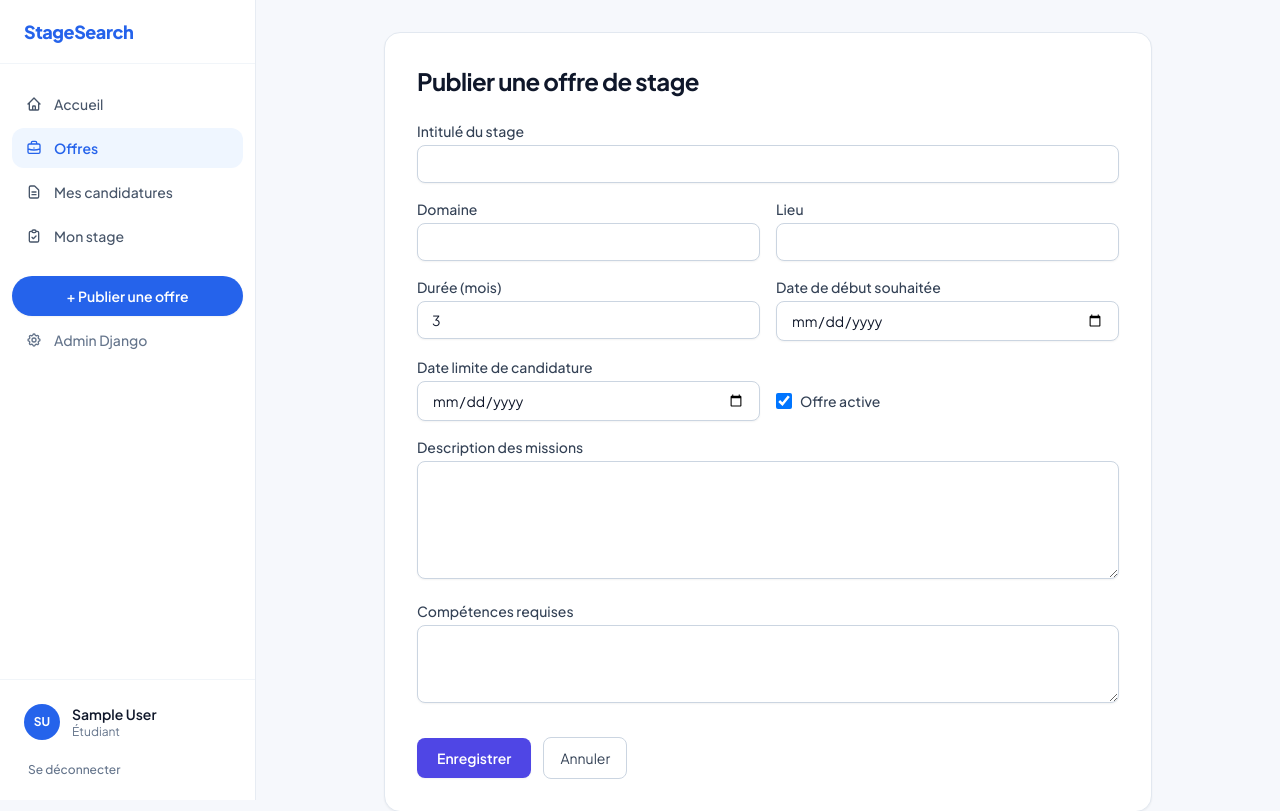
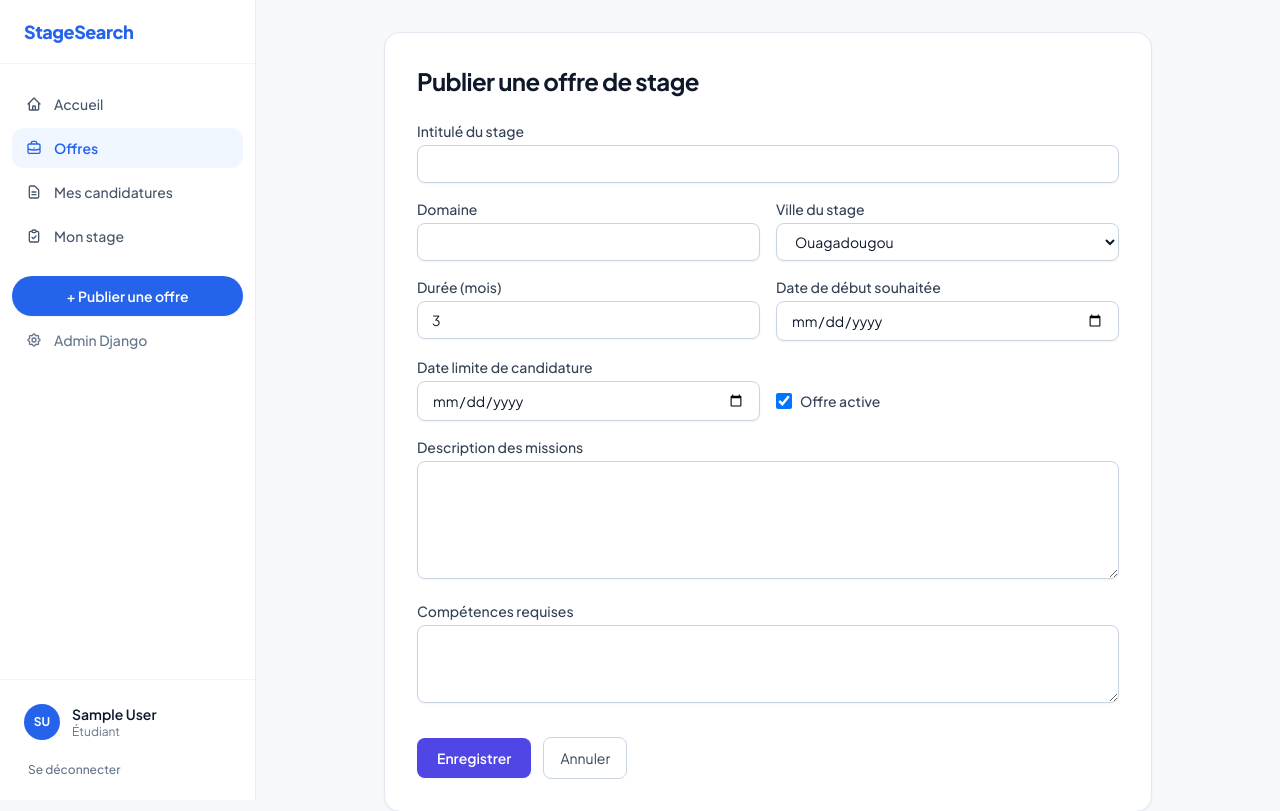
Before and after one commit to fahdionsanon-pixel/StageAcad, a Django app: page /offres/nouvelle/ in a window 1280 px wide. Shown: the top 811 px of the page. Run offline with Django 5.2, Linux system fonts and the light colour scheme; the visitor is signed in with stand-in values (Sample User, id 1); some libraries are stand-ins or nearby versions.

Commit message:
Ajouter le choix obligatoire de ville (Ouagadougou, Bobo-Dioulasso, Abidjan, Dakar, etc.) sur les offres

```diff
--- a/stages/models.py
+++ b/stages/models.py
@@ -6,6 +6,17 @@ from django.utils import timezone
 
 
 class OffreStage(models.Model):
+    class Ville(models.TextChoices):
+        OUAGADOUGOU = "Ouagadougou", "Ouagadougou"
+        BOBO_DIOULASSO = "Bobo-Dioulasso", "Bobo-Dioulasso"
+        ABIDJAN = "Abidjan", "Abidjan"
+        DAKAR = "Dakar", "Dakar"
+        BAMAKO = "Bamako", "Bamako"
+        LOME = "Lomé", "Lomé"
+        COTONOU = "Cotonou", "Cotonou"
+        NIAMEY = "Niamey", "Niamey"
+        TELETRAVAIL = "Télétravail", "Télétravail"
+
     titre = models.CharField(max_length=200, verbose_name="Intitulé du stage")
     entreprise = models.ForeignKey(
         settings.AUTH_USER_MODEL,
@@ -14,7 +25,12 @@ class OffreStage(models.Model):
         verbose_name="Entreprise",
     )
     domaine = models.CharField(max_length=120, verbose_name="Domaine")
-    lieu = models.CharField(max_length=150, verbose_name="Lieu")
+    lieu = models.CharField(
+        max_length=150,
+        choices=Ville.choices,
+        default=Ville.OUAGADOUGOU,
+        verbose_name="Ville du stage",
+    )
     duree_mois = models.PositiveIntegerField(
         default=3,
         validators=[MinValueValidator(1), MaxValueValidator(24)],
--- a/stages/tests.py
+++ b/stages/tests.py
@@ -26,7 +26,7 @@ class StageWorkflowTests(TestCase):
             titre="Stage Backend Django",
             entreprise=self.entreprise,
             domaine="Informatique",
-            lieu="Paris",
+            lieu=OffreStage.Ville.OUAGADOUGOU,
             duree_mois=3,
             date_debut=today + timedelta(days=10),
             date_limite=today + timedelta(days=30),
--- a/stages/views.py
+++ b/stages/views.py
@@ -241,10 +241,11 @@ def offre_list(request):
         offres = offres.filter(lieu__icontains=lieu)
 
     domaines = OffreStage.objects.values_list("domaine", flat=True).distinct().order_by("domaine")
+    villes = OffreStage.Ville.choices
     return render(
         request,
         "stages/offre_list.html",
-        {"offres": offres, "domaines": domaines, "q": q, "domaine": domaine, "lieu": lieu},
+        {"offres": offres, "domaines": domaines, "villes": villes, "q": q, "domaine": domaine, "lieu": lieu},
     )
 
 
--- a/templates/home.html
+++ b/templates/home.html
@@ -70,7 +70,11 @@
               <h3 class="font-bold text-slate-900 text-base leading-snug">
                 <a href="{% url 'stages:offre_detail' offre.pk %}" class="hover:text-indigo-600">{{ offre.titre }}</a>
               </h3>
-              <p class="text-sm text-slate-600 mt-1">{{ offre.entreprise.display_name }} • {{ offre.lieu }}</p>
+              <p class="text-sm text-slate-600 mt-1">{{ offre.entreprise.display_name }}</p>
+              <p class="inline-flex items-center gap-1.5 text-xs font-semibold text-blue-700 bg-blue-50 px-2.5 py-1 rounded-full mt-2">
+                <svg class="w-3.5 h-3.5 shrink-0" fill="none" stroke="currentColor" stroke-width="2" viewBox="0 0 24 24"><path stroke-linecap="round" stroke-linejoin="round" d="M17.657 16.657L13.414 20.9a1.998 1.998 0 01-2.827 0l-4.244-4.243a8 8 0 1111.314 0z"/><path stroke-linecap="round" stroke-linejoin="round" d="M15 11a3 3 0 11-6 0 3 3 0 016 0z"/></svg>
+                <span>Ville : {{ offre.get_lieu_display }}</span>
+              </p>
               <p class="text-sm text-slate-500 mt-3 line-clamp-3">{{ offre.description|truncatewords:22 }}</p>
             </div>
             <div class="mt-5 pt-3 border-t border-slate-100 flex items-center justify-between text-xs text-slate-500">
```
Also changed, not shown: stages/management/commands/seed_data.py (+4 -4 lines), templates/stages/offre_detail.html (+6 -2 lines), templates/stages/offre_list.html (+12 -4 lines), stages/migrations/0003_alter_offrestage_lieu.py (added).
